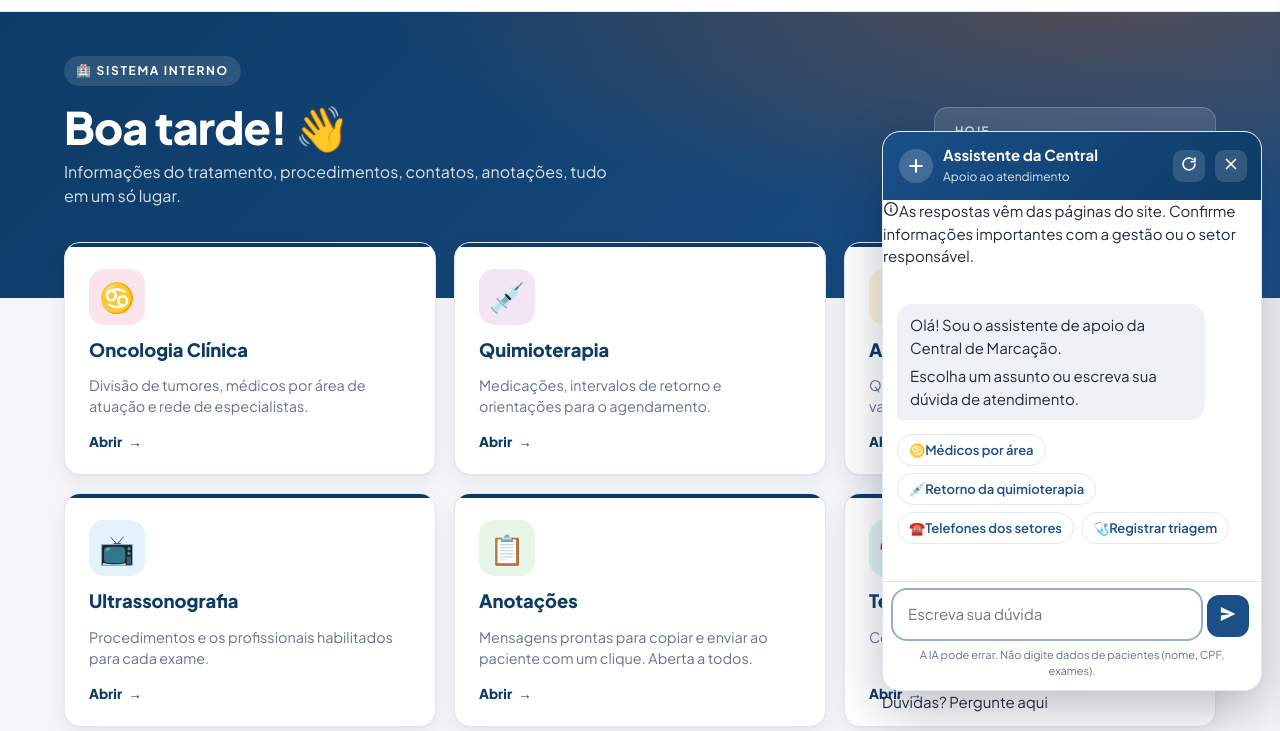
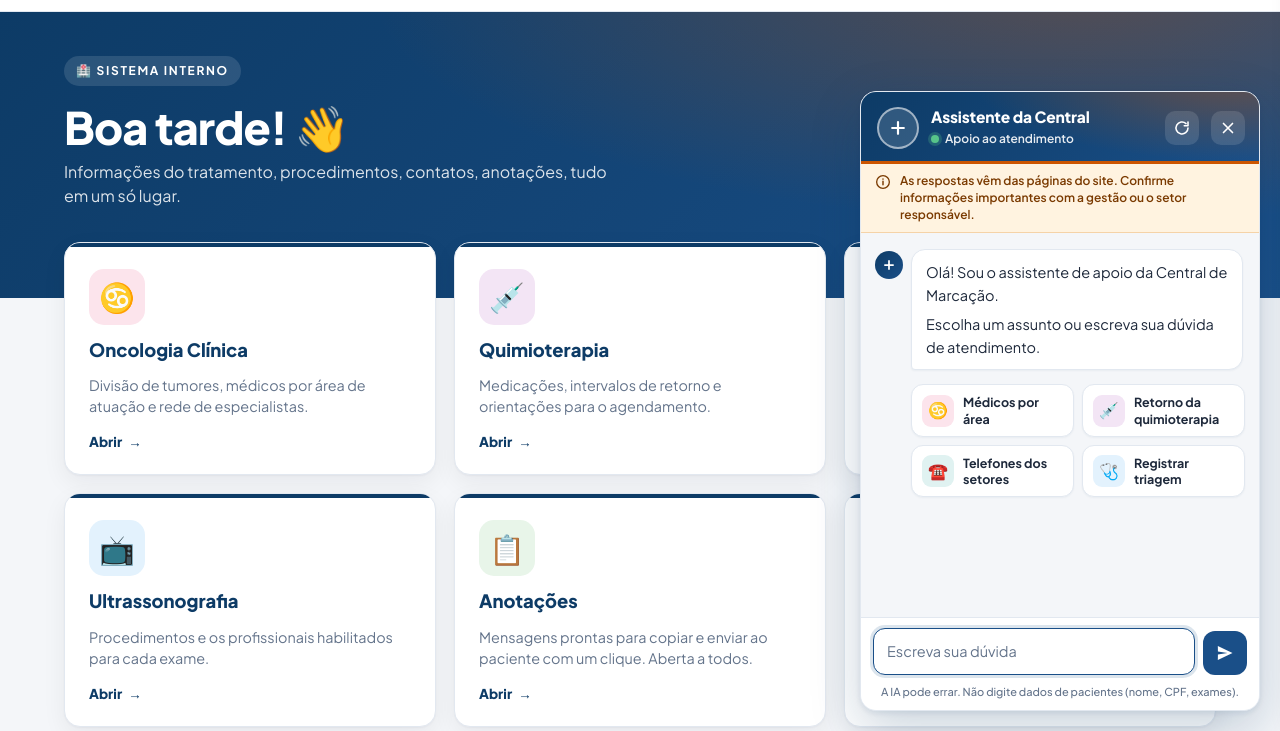
Before and after one commit to centraldemarcacao/informacao, a plain HTML site: page index.html in a window 1280 px wide. Both pictures are taken after a click on the button "Abrir assistente de dúvidas". Shown: the part 69-800 px from the top of the page. Drawn offline with Linux system fonts and the light colour scheme.

Commit message:
Add files via upload

```diff
--- a/chatbot.css
+++ b/chatbot.css
@@ -1,64 +1,135 @@
-/* chatbot.css — widget de chat (CSS puro). Usa as variáveis do seu styles.css quando existem. */
+/* chatbot.css — widget de chat (CSS puro).
+   Visual alinhado ao site: azul-marinho do topo, brilho laranja, Plus Jakarta Sans, cartões brancos sobre fundo cinza-claro.
+   Usa as variáveis do seu styles.css quando existem (--navy, --azul, --laranja, --card, --bg, --line...). */
+
 .lg-chat{
-  --lg-main:var(--azul,#1a4f88); --lg-main-2:var(--navy,#0d3b66);
-  --lg-bg:var(--card,#fff); --lg-text:var(--text,#1e293b); --lg-muted:var(--muted,#64748b);
-  --lg-line:var(--line,#e2e8f0); --lg-bot:#eef2f7; --lg-user:var(--lg-main);
-  font-family:'Plus Jakarta Sans','Helvetica Neue',Arial,sans-serif; font-size:15px; line-height:1.5;
-  position:fixed; right:18px; bottom:18px; z-index:3500; color:var(--lg-text);
+  --lg-navy:var(--navy,#0d3b66); --lg-azul:var(--azul,#1a4f88); --lg-laranja:var(--laranja,#CC5500);
+  --lg-ok:var(--verde,#2e7d32);
+  --lg-surface:var(--card,#fff); --lg-canvas:var(--bg,#f4f6f9);
+  --lg-ink:var(--text,#1e293b); --lg-muted:var(--muted,#64748b); --lg-line:var(--line,#e2e8f0);
+  --lg-user:var(--lg-navy); --lg-link:var(--lg-azul);
+  --lg-notice-bg:#fff3e0; --lg-notice-ink:#7a3a00; --lg-notice-line:#f5d3a8;
+  --lg-err-bg:#fdeceb; --lg-err-ink:#9b2218;
+  --lg-shadow:0 18px 50px rgba(13,59,102,.22),0 2px 6px rgba(13,59,102,.10);
+  font-family:'Plus Jakarta Sans','Helvetica Neue',Arial,sans-serif; font-size:14.5px; line-height:1.55;
+  position:fixed; right:20px; bottom:20px; z-index:3500; color:var(--lg-ink);
+  display:flex; flex-direction:column; align-items:flex-end; gap:10px;
+  -webkit-font-smoothing:antialiased;
 }
-html[data-tema="dark"] .lg-chat{--lg-bg:#1e293b;--lg-bot:#273449;--lg-user:#2b6cb0;--lg-line:#334155;--lg-text:#e2e8f0;--lg-muted:#94a3b8}
+html[data-tema="dark"] .lg-chat{
+  --lg-surface:#1e293b; --lg-canvas:#0f172a; --lg-ink:#e2e8f0; --lg-muted:#94a3b8; --lg-line:#334155;
+  --lg-user:#2b6cb0; --lg-link:#8fc2f0;
+  --lg-notice-bg:#4a2c10; --lg-notice-ink:#fbd9b3; --lg-notice-line:#6b4220;
+  --lg-err-bg:#4a1d1d; --lg-err-ink:#fca5a5;
+  --lg-shadow:0 18px 50px rgba(0,0,0,.55);
+}
 .lg-chat *{box-sizing:border-box}
+.lg-chat svg{display:block;flex:none}
+.lg-chat button{font-family:inherit}
+.lg-chat :focus-visible{outline:3px solid rgba(26,79,136,.45);outline-offset:2px}
+html[data-tema="dark"] .lg-chat :focus-visible{outline-color:rgba(143,194,240,.6)}
 
-.lg-fab{width:60px;height:60px;border-radius:50%;border:0;background:linear-gradient(135deg,var(--lg-main),var(--lg-main-2));color:#fff;
-  font-size:28px;display:grid;place-items:center;cursor:pointer;box-shadow:0 10px 26px rgba(13,59,102,.35);transition:transform .15s}
-.lg-fab:hover{transform:scale(1.06)} .lg-fab:focus-visible{outline:3px solid rgba(26,79,136,.45);outline-offset:3px}
-.lg-chat.open .lg-fab{display:none}
+/* ---------------------------- botão flutuante ---------------------------- */
+.lg-launch{display:flex;align-items:center;gap:10px}
+.lg-dica{background:var(--lg-surface);color:var(--lg-ink);border:1px solid var(--lg-line);border-radius:12px;padding:9px 13px;
+  font-size:13px;font-weight:700;box-shadow:0 8px 22px rgba(13,59,102,.14);position:relative;cursor:pointer;
+  animation:lgDica .5s .8s both cubic-bezier(.2,.8,.2,1)}
+.lg-dica::after{content:"";position:absolute;right:-6px;top:50%;width:11px;height:11px;margin-top:-5px;background:var(--lg-surface);
+  border-right:1px solid var(--lg-line);border-top:1px solid var(--lg-line);transform:rotate(45deg)}
+@keyframes lgDica{from{opacity:0;transform:translateX(10px)}to{opacity:1;transform:none}}
+.lg-fab{width:60px;height:60px;border-radius:50%;border:0;padding:0;cursor:pointer;color:#fff;display:grid;place-items:center;
+  background:radial-gradient(60px 40px at 85% 0,rgba(204,85,0,.55),transparent 70%),linear-gradient(135deg,var(--lg-navy),var(--lg-azul));
+  box-shadow:0 10px 26px rgba(13,59,102,.38);transition:transform .18s,box-shadow .18s}
+.lg-fab:hover{transform:translateY(-2px);box-shadow:0 14px 30px rgba(13,59,102,.45)}
+.lg-fab.com-img{overflow:hidden;background:#fff;border:3px solid #fff}
+.lg-fab img,.lg-av img,.lg-bav img{width:100%;height:100%;object-fit:cover;border-radius:50%;display:block}
+.lg-chat.open .lg-launch{display:none}
 
-.lg-panel{display:none;width:380px;max-width:calc(100vw - 24px);height:560px;max-height:calc(100vh - 36px);background:var(--lg-bg);
-  border:1px solid var(--lg-line);border-radius:18px;box-shadow:0 18px 50px rgba(15,23,42,.28);overflow:hidden;flex-direction:column}
+/* -------------------------------- painel -------------------------------- */
+.lg-panel{display:none;width:400px;max-width:calc(100vw - 24px);height:620px;max-height:calc(100vh - 40px);background:var(--lg-canvas);
+  border:1px solid var(--lg-line);border-radius:16px;box-shadow:var(--lg-shadow);overflow:hidden;flex-direction:column}
 .lg-chat.open .lg-panel{display:flex;animation:lgIn .22s ease}
-@keyframes lgIn{from{opacity:0;transform:translateY(12px) scale(.98)}to{opacity:1;transform:none}}
+@keyframes lgIn{from{opacity:0;transform:translateY(10px) scale(.985)}to{opacity:1;transform:none}}
 
-.lg-head{display:flex;align-items:center;gap:10px;padding:14px 14px 14px 16px;color:#fff;background:linear-gradient(135deg,var(--lg-main),var(--lg-main-2))}
-.lg-head .lg-av{width:34px;height:34px;border-radius:50%;background:rgba(255,255,255,.18);display:grid;place-items:center;font-size:18px}
-.lg-head .lg-t{flex:1;min-width:0} .lg-head strong{display:block;font-size:15px;line-height:1.2}
-.lg-head small{opacity:.85;font-size:12px}
-.lg-head button{background:rgba(255,255,255,.14);border:0;color:#fff;width:32px;height:32px;border-radius:9px;font-size:16px;cursor:pointer}
-.lg-head button:hover{background:rgba(255,255,255,.28)}
+/* cabeçalho: mesmo gradiente e brilho laranja do topo do site */
+.lg-head{display:flex;align-items:center;gap:12px;padding:15px 14px 15px 16px;color:#fff;position:relative;
+  background:radial-gradient(420px 140px at 95% -30%,rgba(204,85,0,.45),transparent 65%),linear-gradient(135deg,var(--lg-navy) 0%,var(--lg-azul) 100%)}
+.lg-head::after{content:"";position:absolute;left:0;right:0;bottom:0;height:3px;background:var(--lg-laranja)}
+.lg-av{width:42px;height:42px;flex:none;border-radius:50%;background:rgba(255,255,255,.14);border:2px solid rgba(255,255,255,.55);
+  display:grid;place-items:center;overflow:hidden}
+.lg-av.com-img{background:#fff;border-color:#fff}
+.lg-t{flex:1;min-width:0}
+.lg-t strong{display:block;font-size:15.5px;font-weight:800;letter-spacing:-.01em;line-height:1.2}
+.lg-t small{display:flex;align-items:center;gap:6px;margin-top:3px;font-size:12px;font-weight:600;opacity:.9}
+.lg-t small i{width:8px;height:8px;border-radius:50%;background:#5fd38d;box-shadow:0 0 0 3px rgba(95,211,141,.25);flex:none}
+.lg-ib{width:34px;height:34px;border:0;border-radius:10px;background:rgba(255,255,255,.12);color:#fff;display:grid;place-items:center;cursor:pointer;transition:background .15s}
+.lg-ib:hover{background:rgba(255,255,255,.26)}
 
-.lg-msgs{flex:1;overflow-y:auto;padding:14px;display:flex;flex-direction:column;gap:10px;scroll-behavior:smooth}
-.lg-m{max-width:88%;padding:10px 13px;border-radius:15px;word-wrap:break-word;overflow-wrap:anywhere}
-.lg-m.bot{background:var(--lg-bot);border-bottom-left-radius:4px;align-self:flex-start}
-.lg-m.user{background:var(--lg-user);color:#fff;border-bottom-right-radius:4px;align-self:flex-end;white-space:pre-wrap}
-.lg-m.err{background:#fdeceb;color:#b42318}
-html[data-tema="dark"] .lg-m.err{background:#4a1d1d;color:#fca5a5}
-.lg-m p{margin:0 0 6px} .lg-m p:last-child{margin:0}
-.lg-m ul{margin:4px 0 6px;padding-left:20px} .lg-m a{color:inherit;font-weight:700;text-decoration:underline}
+/* aviso clínico fixo */
+.lg-aviso{display:flex;gap:9px;align-items:flex-start;padding:9px 14px;background:var(--lg-notice-bg);color:var(--lg-notice-ink);
+  border-bottom:1px solid var(--lg-notice-line);font-size:12px;line-height:1.4;font-weight:600}
+.lg-aviso svg{margin-top:1px}
 
-.lg-typing{display:inline-flex;gap:4px;align-items:center;height:18px}
+/* conversa */
+.lg-msgs{flex:1;overflow-y:auto;padding:16px 14px 8px;display:flex;flex-direction:column;gap:14px;scroll-behavior:smooth;overscroll-behavior:contain}
+.lg-row{display:flex;gap:8px;align-items:flex-start;max-width:100%}
+.lg-row.user{justify-content:flex-end}
+.lg-bav{width:28px;height:28px;flex:none;border-radius:50%;background:linear-gradient(135deg,var(--lg-navy),var(--lg-azul));color:#fff;display:grid;place-items:center;overflow:hidden;margin-top:2px}
+.lg-bav.com-img{background:#fff;border:1px solid var(--lg-line)}
+.lg-col{display:flex;flex-direction:column;gap:3px;min-width:0;max-width:calc(100% - 38px)}
+.lg-row.user .lg-col{max-width:86%;align-items:flex-end}
+.lg-m{padding:11px 14px;border-radius:14px;word-wrap:break-word;overflow-wrap:anywhere;min-width:0}
+.lg-m.bot{background:var(--lg-surface);border:1px solid var(--lg-line);border-bottom-left-radius:4px;box-shadow:0 1px 2px rgba(13,59,102,.05)}
+.lg-m.user{background:var(--lg-user);color:#fff;border-bottom-right-radius:4px;white-space:pre-wrap}
+.lg-m p{margin:0 0 7px} .lg-m p:last-child{margin:0}
+.lg-m strong{font-weight:800;color:var(--lg-navy)}
+html[data-tema="dark"] .lg-m.bot strong{color:#fff}
+.lg-m ul{margin:4px 0 7px;padding:0;list-style:none}
+.lg-m li{position:relative;padding-left:16px;margin:3px 0}
+.lg-m li::before{content:"";position:absolute;left:3px;top:.62em;width:6px;height:6px;border-radius:50%;background:var(--lg-laranja)}
+.lg-m a{color:var(--lg-link);font-weight:700;text-decoration:underline;text-underline-offset:2px}
+.lg-hora{font-size:11px;color:var(--lg-muted);font-weight:600;padding:0 4px}
+
+.lg-m.err{background:var(--lg-err-bg);color:var(--lg-err-ink);border-color:transparent;display:flex;flex-direction:column;gap:9px}
+.lg-m.err .lg-et{display:flex;gap:8px;align-items:flex-start;font-weight:600}
+.lg-retry{align-self:flex-start;display:inline-flex;align-items:center;gap:6px;border:1px solid currentColor;background:transparent;color:inherit;
+  border-radius:9px;padding:6px 11px;font-weight:700;font-size:12.5px;cursor:pointer}
+.lg-retry:hover{background:rgba(155,34,24,.08)}
+
+.lg-typing{display:inline-flex;gap:4px;align-items:center;height:20px}
 .lg-typing i{width:7px;height:7px;border-radius:50%;background:var(--lg-muted);animation:lgDot 1.1s infinite ease-in-out}
 .lg-typing i:nth-child(2){animation-delay:.15s} .lg-typing i:nth-child(3){animation-delay:.3s}
 @keyframes lgDot{0%,80%,100%{opacity:.25;transform:translateY(0)}40%{opacity:1;transform:translateY(-3px)}}
 
-.lg-sug{display:flex;flex-wrap:wrap;gap:7px;margin-top:4px}
-.lg-sug button{border:1px solid var(--lg-line);background:var(--lg-bg);color:var(--lg-main);font-size:13px;font-weight:600;
-  padding:7px 11px;border-radius:999px;cursor:pointer}
-html[data-tema="dark"] .lg-sug button{color:#9cc9f0}
-.lg-sug button:hover{background:var(--lg-bot)}
+/* atalhos por assunto: mesmos quadrados coloridos dos cartões do site */
+.lg-sug{display:grid;grid-template-columns:1fr 1fr;gap:8px;margin-left:36px}
+.lg-sug button{display:flex;align-items:center;gap:9px;text-align:left;padding:9px 10px;border-radius:12px;cursor:pointer;
+  background:var(--lg-surface);border:1px solid var(--lg-line);color:var(--lg-ink);font-weight:700;font-size:12.5px;line-height:1.3;
+  box-shadow:0 1px 2px rgba(13,59,102,.05);transition:border-color .15s,transform .15s,box-shadow .15s}
+.lg-sug button:hover{border-color:var(--lg-azul);transform:translateY(-1px);box-shadow:0 6px 16px rgba(13,59,102,.12)}
+.lg-sug .lg-si{width:32px;height:32px;flex:none;border-radius:9px;display:grid;place-items:center;font-size:16px;background:var(--bg-c,#e3f2fd)}
+html[data-tema="dark"] .lg-sug .lg-si{background:rgba(255,255,255,.08)}
 
-.lg-form{display:flex;gap:8px;align-items:flex-end;padding:10px 12px;border-top:1px solid var(--lg-line);background:var(--lg-bg)}
-.lg-form textarea{flex:1;resize:none;max-height:110px;min-height:42px;padding:10px 12px;border:1px solid var(--lg-line);border-radius:12px;
-  font:inherit;color:var(--lg-text);background:var(--lg-bg)}
-.lg-form textarea:focus{outline:2px solid rgba(26,79,136,.45);border-color:transparent}
-.lg-send{width:42px;height:42px;border:0;border-radius:12px;background:var(--lg-main);color:#fff;font-size:18px;cursor:pointer;flex:none}
-.lg-send:disabled{opacity:.5;cursor:not-allowed}
-.lg-foot{padding:0 14px 10px;font-size:11px;color:var(--lg-muted);text-align:center;background:var(--lg-bg)}
+/* campo de envio */
+.lg-form{display:flex;gap:8px;align-items:flex-end;padding:10px 12px 8px;background:var(--lg-surface);border-top:1px solid var(--lg-line)}
+.lg-form textarea{flex:1;resize:none;max-height:110px;min-height:44px;padding:11px 13px;border:1px solid var(--lg-line);border-radius:12px;
+  font:inherit;font-size:14.5px;color:var(--lg-ink);background:var(--lg-canvas);transition:border-color .15s,background .15s}
+.lg-form textarea::placeholder{color:var(--lg-muted)}
+.lg-form textarea:focus{outline:none;border-color:var(--lg-azul);background:var(--lg-surface);box-shadow:0 0 0 3px rgba(26,79,136,.15)}
+.lg-send{width:44px;height:44px;border:0;border-radius:12px;background:var(--lg-azul);color:#fff;display:grid;place-items:center;cursor:pointer;flex:none;transition:background .15s}
+.lg-send:hover:not(:disabled){background:var(--lg-navy)}
+.lg-send:disabled{opacity:.45;cursor:not-allowed}
+.lg-foot{padding:0 14px 10px;font-size:11px;color:var(--lg-muted);text-align:center;background:var(--lg-surface);font-weight:500}
 
+/* -------------------------------- celular -------------------------------- */
 @media (max-width:520px){
-  .lg-chat{right:0;bottom:0;left:0}
-  .lg-chat:not(.open){left:auto;right:14px;bottom:14px}
-  .lg-panel{width:100%;max-width:none;height:min(86vh,640px);border-radius:18px 18px 0 0}
+  .lg-chat{right:0;bottom:0;left:0;align-items:stretch}
+  .lg-chat:not(.open){left:auto;right:14px;bottom:14px;align-items:flex-end}
+  .lg-dica{display:none}
+  .lg-panel{width:100%;max-width:none;height:min(88vh,680px);border-radius:16px 16px 0 0;border-left:0;border-right:0;border-bottom:0}
   .lg-form textarea{font-size:16px} /* evita zoom automático no iOS */
+  .lg-sug{margin-left:0}
 }
-@media (prefers-reduced-motion:reduce){.lg-chat *{animation:none!important;scroll-behavior:auto!important}}
+@media (max-width:360px){.lg-sug{grid-template-columns:1fr}}
+@media (prefers-reduced-motion:reduce){.lg-chat *{animation:none!important;transition:none!important;scroll-behavior:auto!important}}
 @media print{.lg-chat{display:none!important}}
```
